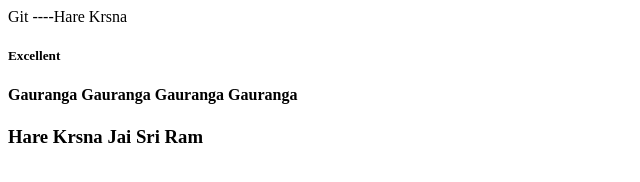
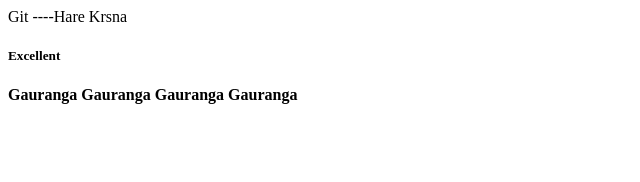
Before and after one commit to pk643/newtonJsRe, a plain HTML site: page index2.html in a window 1280 px wide. Shown: the whole page, without its empty margins (0-640 px from the left). Drawn offline with Linux system fonts and the light colour scheme.

Commit message:
removed h tag

```diff
--- a/index2.html
+++ b/index2.html
@@ -6,7 +6,7 @@
 <body>
     <h5>Excellent</h5>
 <h4>Gauranga Gauranga Gauranga Gauranga</h4>
-<h3>Hare Krsna Jai Sri Ram</h3>
+
 </body>
 
 
```
